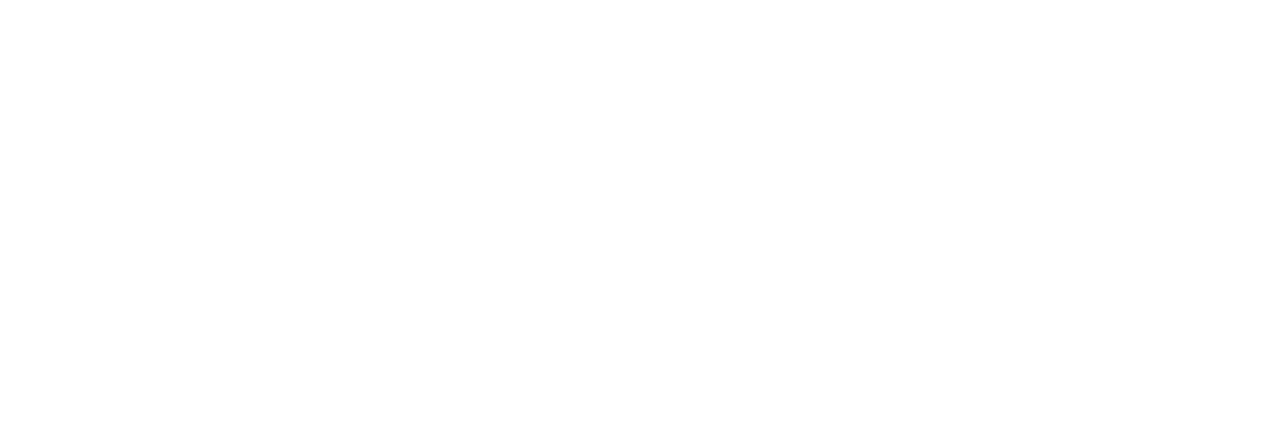
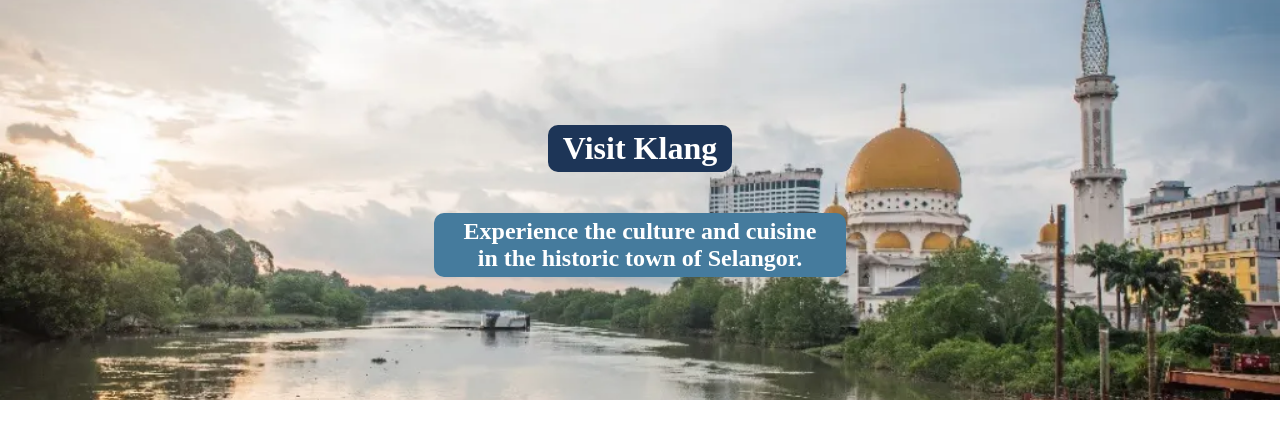
Before and after one commit to anderutan/klang, a plain HTML site: page index.html in a window 1280 px wide. Drawn offline with Linux system fonts and the light colour scheme.

Commit message:
update hero section

```diff
--- a/index.html
+++ b/index.html
@@ -7,7 +7,13 @@
     <title>Klang My Hometown</title>
   </head>
   <body>
-    <div id="hero"></div>
+    <div id="hero">
+      <h1 class="title">Visit Klang</h1>
+      <h2 class="description">
+        Experience the culture and cuisine <br />
+        in the historic town of Selangor.
+      </h2>
+    </div>
     <div id="activities"></div>
     <div id="guide"></div>
   </body>
--- a/styles.css
+++ b/styles.css
@@ -16,3 +16,27 @@ body {
 img {
   width: 100px;
 }
+
+#hero {
+  background-image: url('images/klang_river.webp');
+  height: 400px;
+  background-size: cover;
+  background-position: center;
+  display: flex;
+  flex-direction: column;
+  align-items: center;
+  justify-content: center;
+}
+
+.title,
+.description {
+  color: white;
+  background-color: #1d3557;
+  padding: 5px 15px;
+  border-radius: 10px;
+}
+
+.description {
+  background-color: #457b9d;
+  padding: 5px 30px;
+}
```
Also changed, not shown: images/klang_river.webp (added).
